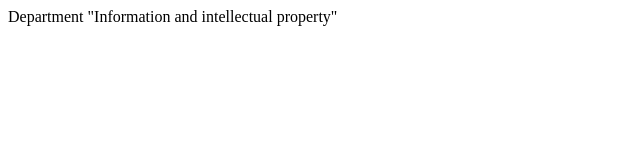
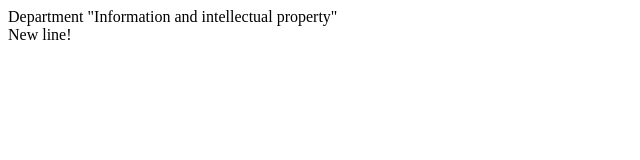
Before and after one commit to EmptyHeadHorseman/lab7-8, a plain HTML site: page index.html in a window 1280 px wide. Shown: the full height of the page, 0-640 px from the left. Drawn offline with Linux system fonts and the light colour scheme.

Commit message:
Update index.html

```diff
--- a/index.html
+++ b/index.html
@@ -8,5 +8,6 @@
 	<div>
 	Department "Information and intellectual property"
 	</div>
+	<div>New line!</div>
 </body>
 </html>
```
